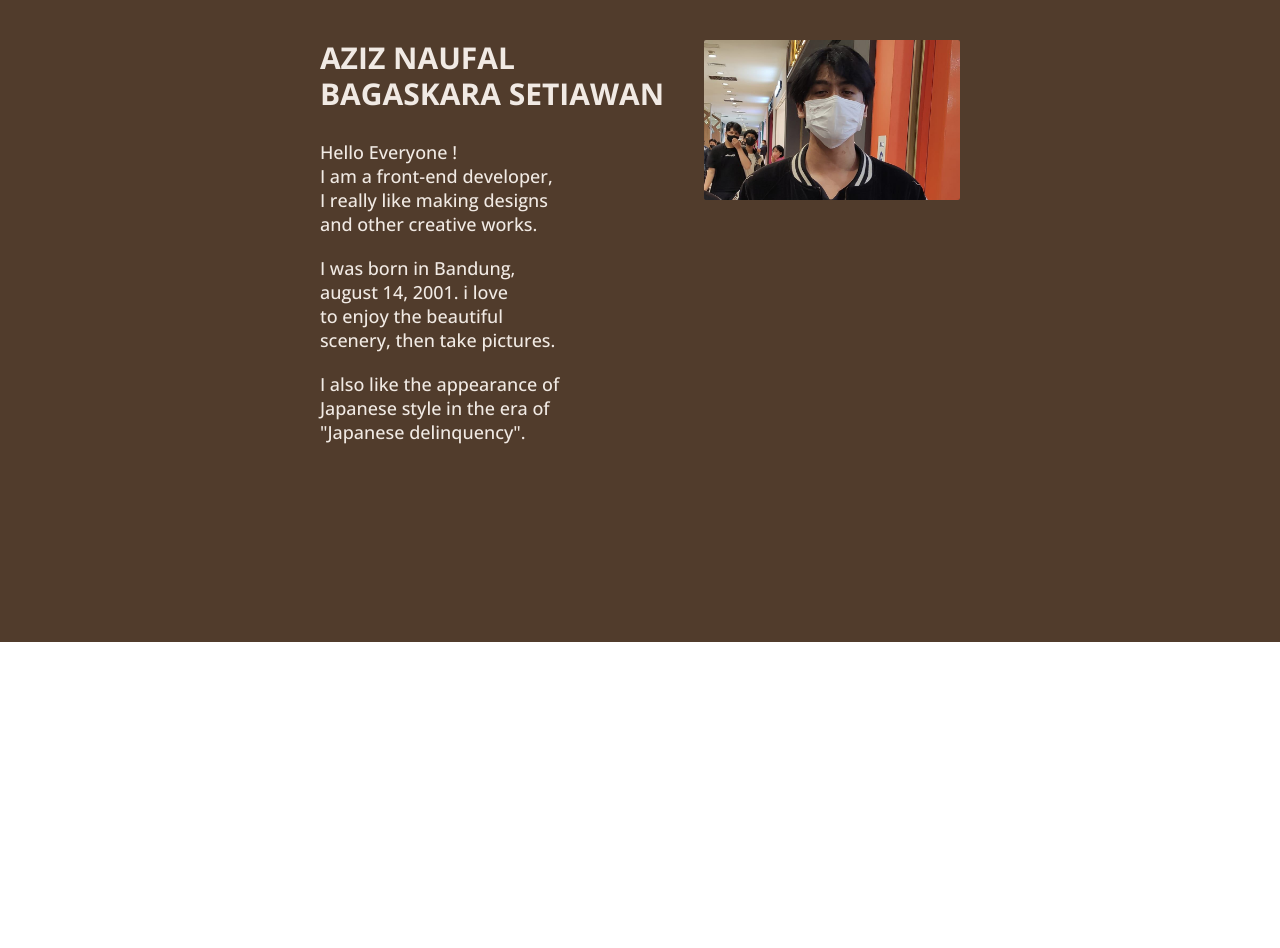
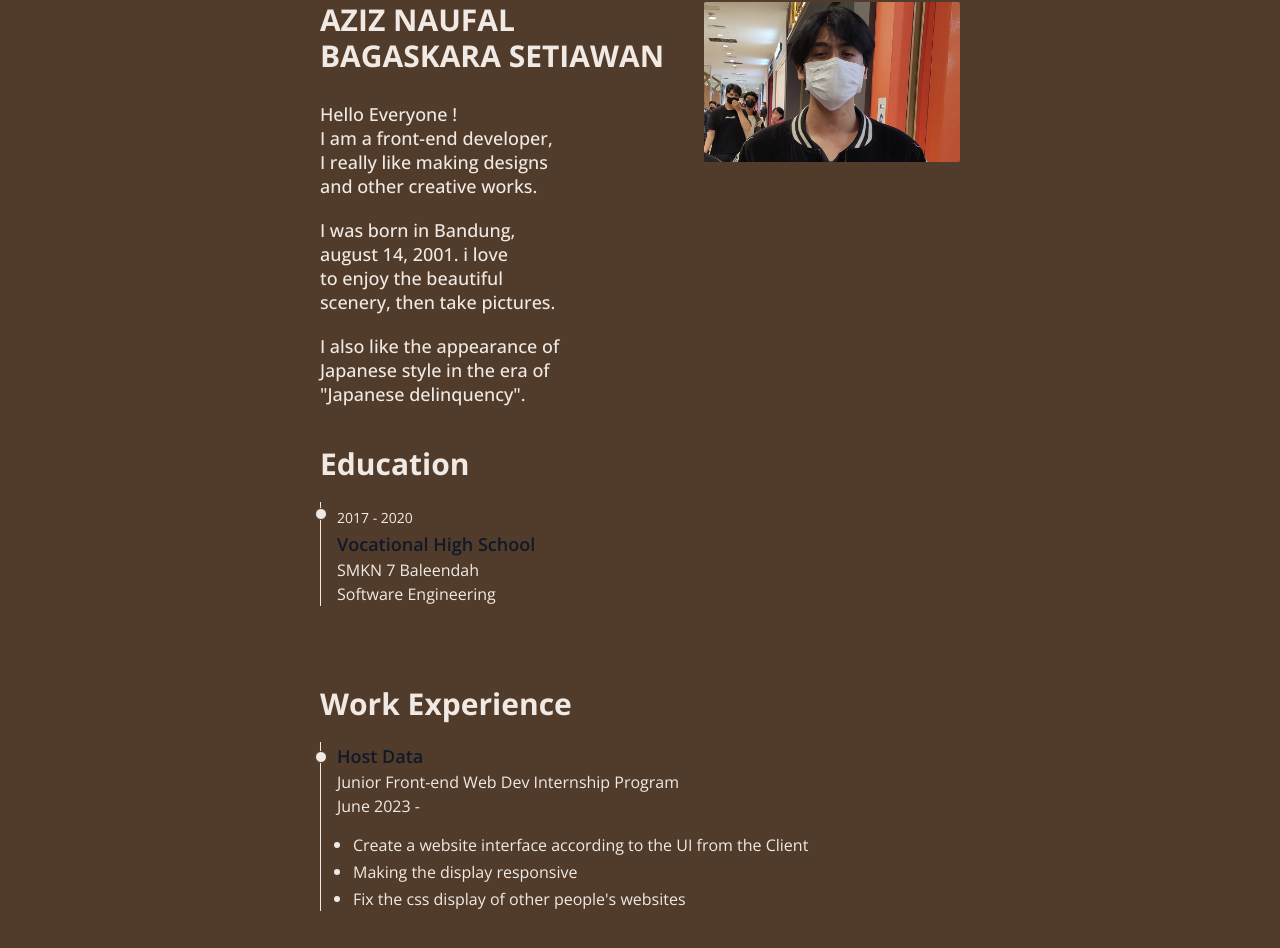
Before and after one commit to aziz13naufal/portofolio-web-v2, a React (Vite) app: page /about in a window 1280 px wide. Shown: the part 158-1106 px from the top of the page. Before the commit the page ends 800 px from the top, so only its background shows below. Built offline with nearby package versions, Linux system fonts and the light colour scheme.

Commit message:
menambah timeline pada halaman about

```diff
--- a/src/routes/about.jsx
+++ b/src/routes/about.jsx
@@ -2,7 +2,7 @@ import HeroImg from "../assets/img/hero-1.jpg"
 
 export default function About() {
     return (
-        <div className="w-full h-screen flex justify-center items-center px-6 sm:px-10">
+        <div className="w-full flex flex-col items-center pt-40 px-6 sm:px-10 bg-[#513c2c]">
             <div className="flex">
                 <div className="sm:mr-10">
                     <h1 className="text-3xl font-bold">AZIZ NAUFAL<p className="whitespace-nowrap sm:whitespace-normal">BAGASKARA SETIAWAN</p></h1>
@@ -10,23 +10,22 @@ export default function About() {
                         <img src={HeroImg} className="w-full mt-5 h-40 rounded-sm sm:hidden object-cover object-top" />
                     </div>
 
-
-                <div className="leading-6 mt-7">Hello Everyone !
+                    <p className="leading-6 mt-7">Hello Everyone !
                         <p>I am a front-end developer,</p>
                         <p>I really like making designs</p>
                         <p>and other creative works.</p>
-                </div>
+                    </p>
 
-                <div className="leading-6 mt-5">I was born in Bandung,
+                    <p className="leading-6 mt-5">I was born in Bandung,
                         <p>august 14, 2001. i love</p>
                         <p>to enjoy the beautiful</p>
                         <p>scenery, then take pictures.</p>
-                </div>
+                    </p>
 
-                <div className="leading-6 mt-5">I also like the appearance of
+                    <p className="leading-6 mt-5">I also like the appearance of
                         <p>Japanese style in the era of</p>
                         <p>"Japanese delinquency".</p>
-                </div>
+                    </p>
                 </div>
                 <div className="text-end hidden sm:block">
                     <div className="">
@@ -39,6 +38,48 @@ export default function About() {
                     </p>
                 </div>
             </div>
+            <div className="w-full md:w-[640px] mt-10">
+                <div className="text-3xl font-bold">
+                    <h1>Education</h1>
+                </div>
+                <div className="mt-5">
+                    <ol class="relative border-l border-[#f1eae4]">
+                        <li class="mb-10 ml-4">
+                            <div class="absolute w-3 h-3 bg-[#f1eae4] rounded-full mt-1.5 -left-1.5 border border-[#513c2c]"></div>
+                            <time class="mb-1 text-sm font-normal leading-none">2017 - 2020</time>
+                            <h3 class="text-lg font-semibold text-gray-900 dark:text-white">Vocational High School</h3>
+                            <p class="text-base font-normal">SMKN 7 Baleendah</p>
+                            <p class="mb-4 text-base font-normal">Software Engineering</p>
+                        </li>
+                    </ol>
+                </div>
+            </div>
+            <div className="w-full md:w-[640px] mt-10">
+                <div className="text-3xl font-bold">
+                    <h1>Work Experience</h1>
+                </div>
+                <div className="mt-5">
+                    <ol class="relative border-l border-[#f1eae4]">
+                        <li class="mb-10 ml-4">
+                            <div class="absolute w-3 h-3 bg-[#f1eae4] rounded-full mt-[9px] -left-1.5 border border-[#513c2c]"></div>
+                            <h3 class="text-lg font-semibold text-gray-900 dark:text-white">Host Data</h3>
+                            <p class="text-base font-normal">Junior Front-end Web Dev Internship Program</p>
+                            <p class="text-base font-normal mb-3">June 2023 - </p>
+                            <ul className="ml-4">
+                                <li className="list-disc">
+                                    <p class="text-base font-normal">Create a website interface according to the UI from the Client</p>
+                                </li>
+                                <li className="list-disc">
+                                    <p class="text-base font-normal">Making the display responsive</p>
+                                </li>
+                                <li className="list-disc">
+                                    <p class="text-base font-normal">Fix the css display of other people's websites</p>
+                                </li>
+                            </ul>
+                        </li>
+                    </ol>
+                </div>
+            </div>
         </div>
     )
 }
```
Lines whose indentation alone changed are shown as unchanged.
